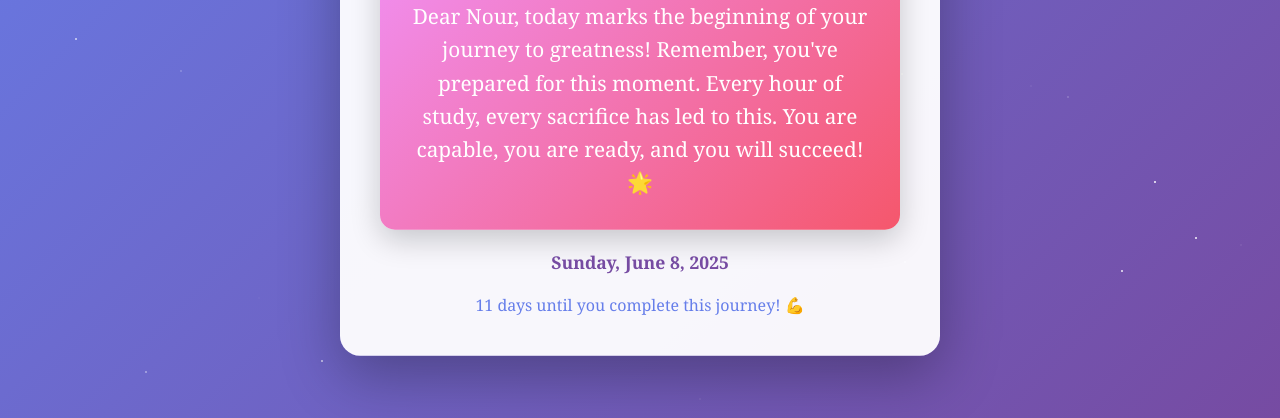
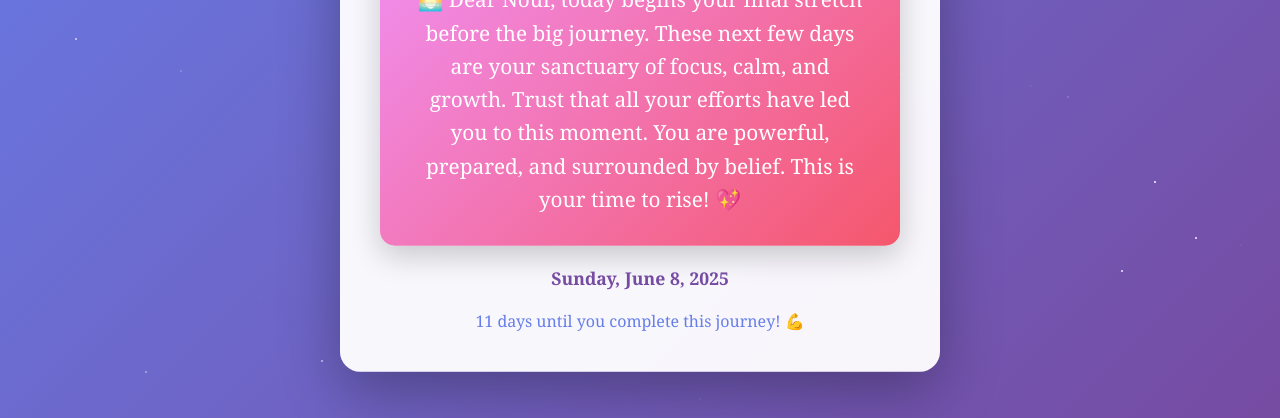
Before and after one commit to Yahia1-coder/Motivation-, a plain HTML site: page index.html in a window 1280 px wide. Shown: the part 382-800 px from the top of the page. Drawn offline with Linux system fonts and the light colour scheme.

Commit message:
Update index.html

```diff
--- a/index.html
+++ b/index.html
@@ -165,7 +165,7 @@
         // Messages for each day
         const messages = {
             '2025-06-08': {
-                text: "Dear Nour, today marks the beginning of your journey to greatness! Remember, you've prepared for this moment. Every hour of study, every sacrifice has led to this. You are capable, you are ready, and you will succeed! 🌟",
+                text: "🌅 Dear Nour, today begins your final stretch before the big journey. These next few days are your sanctuary of focus, calm, and growth. Trust that all your efforts have led you to this moment. You are powerful, prepared, and surrounded by belief. This is your time to rise! 💖",
                 icon: "🚀"
             },
             '2025-06-09': {
@@ -177,7 +177,7 @@
                 icon: "🎯"
             },
             '2025-06-11': {
-                text: "Day 4: You're not just taking an exam, you're building your future! Every question you answer is a step toward your dreams. Stay confident, stay calm, and remember: you've got this! ⭐",
+                text: "Day 4  ✨: Let today be about confidence. The quiet kind that comes from deep within. You’ve poured your heart into this path, and it shows. Walk through the day knowing that success already lives in you. 🌸",
                 icon: "🏆"
             },
             '2025-06-12': {
```
